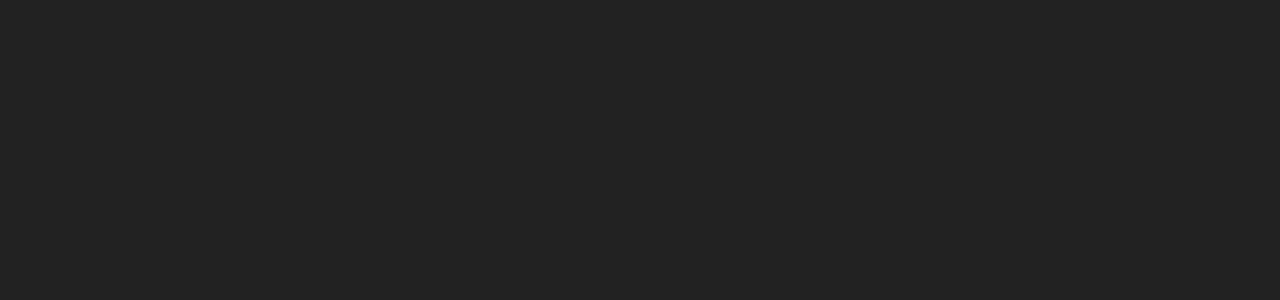
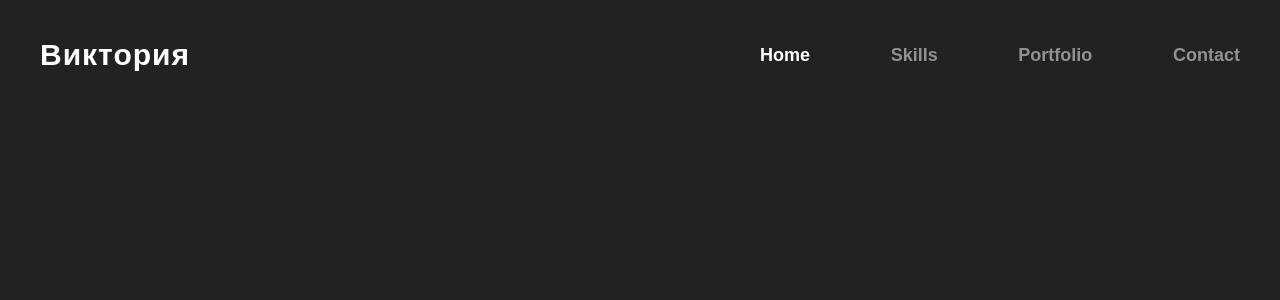
Before and after one commit to huhhell/portfolio, a React (Vite) app: page / in a window 1280 px wide. Shown: the top 300 px of the page. Built offline with nearby package versions, Linux system fonts and the light colour scheme.

Commit message:
nav block

```diff
--- a/src/App.tsx
+++ b/src/App.tsx
@@ -1,20 +1,24 @@
 import styled from "styled-components";
+import Navigation from "./assets/components/Navigation/Navigation.tsx";
 
 function App() {
 
   return (
     <Container>
-
+      <Navigation />
     </Container>
   )
 }
 
 const Container = styled.div `
-  max-width: 1400px;
-  margin: 0 auto;
-  background: #222;
-  width: 100vw;
-  height: 100vh;
+    position: relative;
+    max-width: 1400px;
+    margin: 0 auto;
+    width: 100vw;
+    height: 100vh;
+    background: #222;
+    font-family: Poppins, sans-serif;
+    color: #fff;
 `
 
 export default App
--- /dev/null
+++ b/src/assets/components/Navigation/Navigation.tsx
@@ -0,0 +1,96 @@
+import {useState} from "react";
+import styled from "styled-components";
+import menuImg from '../../img/nav/menu.svg';
+
+export interface MenuItem {
+    name: string,
+    id: number
+}
+
+export default function Navigation() {
+    const [activeBlockId, setActiveBlockId] = useState(0);
+    const [isMenuOpen, setIsMenuOpen] = useState(false);
+    const menuList = [
+        {name: 'Home', id: 0},
+        {name: 'Skills', id: 1},
+        {name: 'Portfolio', id: 2},
+        {name: 'Contact', id: 3},
+    ]
+
+    // todo rename this
+    function handleMenuSelect (id: number) {
+        setActiveBlockId(id)
+    }
+
+    function handleToggleMenu() {
+        setIsMenuOpen(!isMenuOpen)
+    }
+
+    return <Nav>
+        <Logo>Виктория</Logo>
+        <MenuCnt>
+            {menuList.map(i => i.id !== activeBlockId ?
+                <MenuItem onClick={() => handleMenuSelect(i.id)} key={i.id}>{i.name}</MenuItem> :
+                <MenuItemSelected key={i.id}>{i.name}</MenuItemSelected>)}
+        </MenuCnt>
+        <MenuIcon src={menuImg} alt='open menu' onClick={handleToggleMenu} />
+    </Nav>
+}
+
+const Nav = styled.nav`
+    position: sticky;
+    top: 0;
+    display: flex;
+    align-items: center;
+    justify-content: space-between;
+    padding: 40px;
+
+    @media (max-width: 645px) {
+        padding: 20px;
+    }
+`
+
+const Logo = styled.h3`
+    font-size: 30px;
+    font-weight: 600;
+    letter-spacing: 1px;
+
+    @media (max-width: 645px) {
+        font-size: 22px;
+    }
+`
+
+const MenuCnt = styled.ul`
+    flex: 0 0 40%;
+    display: flex;
+    justify-content: space-between;
+    gap: 30px;
+
+    @media (max-width: 645px) {
+        display: none;
+    }
+`
+
+const MenuItemSelected = styled.li`
+    font-size: 18px;
+    font-weight: 600;
+    color: #fff;
+    cursor: pointer;
+`
+
+const MenuItem = styled.li`
+    font-size: 18px;
+    font-weight: 600;
+    color: rgba(255, 255, 255, 0.50);
+    cursor: pointer;
+`
+
+const MenuIcon = styled.img`
+    display: none;
+    width: 30px;
+    height: 30px;
+
+    @media (max-width: 645px) {
+        display: block;
+    }
+`
```
Also changed, not shown: src/assets/img/nav/close.svg (added), src/assets/img/nav/menu.svg (added).
